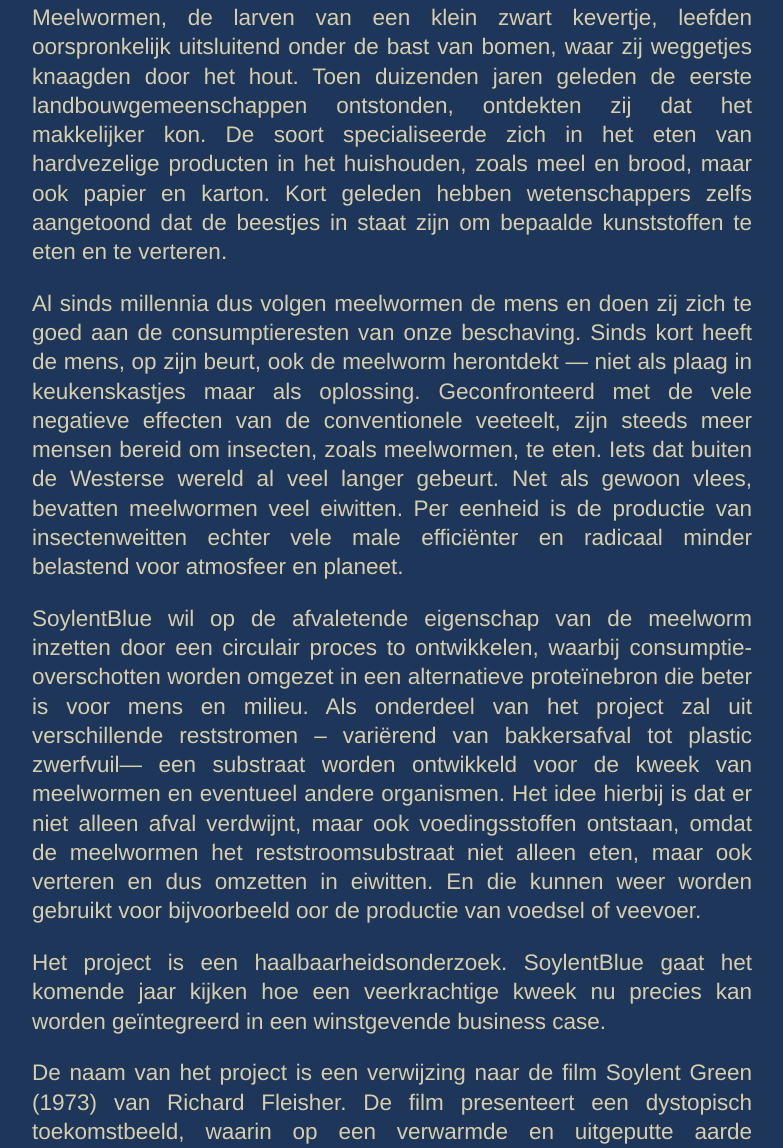
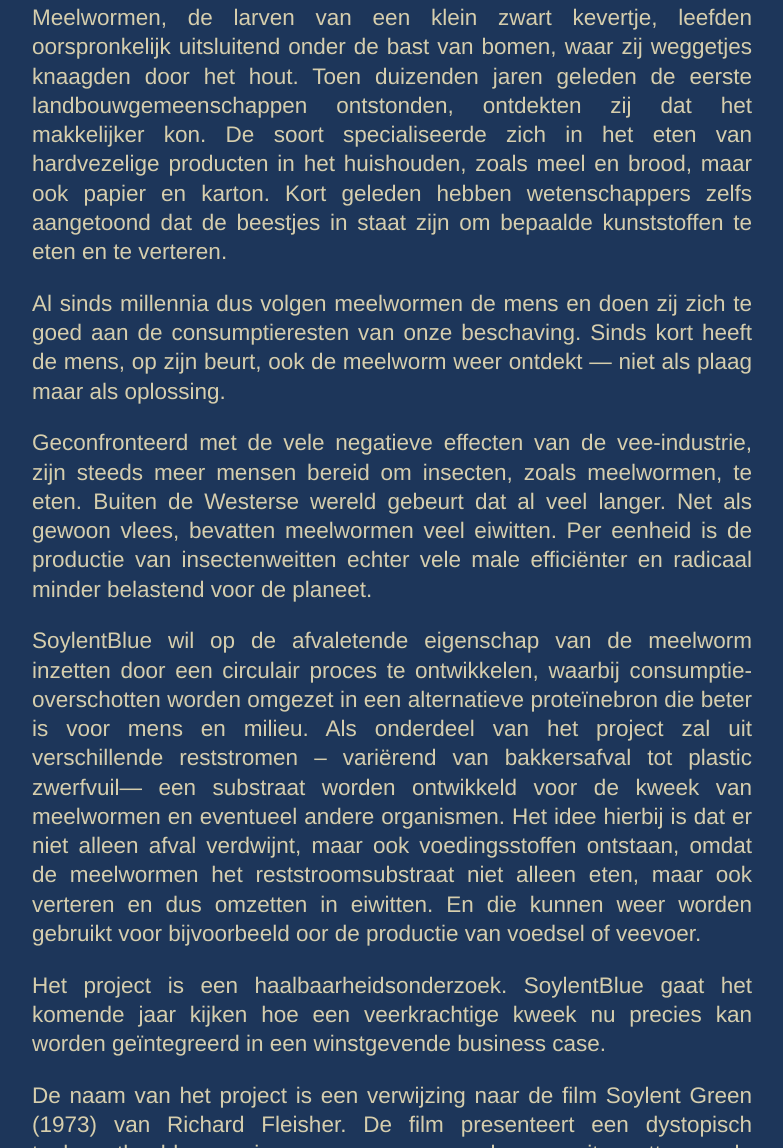
Before and after one commit to WillemFlinterman/soylentblue, a plain HTML site: page index.html in a window 1280 px wide. Shown: the part 1000-2148 px from the top of the page, without its empty margins (248-1031 px from the left). Drawn offline with Linux system fonts and the light colour scheme.

Commit message:
Update index.html

```diff
--- a/index.html
+++ b/index.html
@@ -32,14 +32,14 @@
                     kunststoffen te eten en te verteren.</p>
 
                 <p> Al sinds millennia dus volgen meelwormen de mens en doen zij zich te goed aan de consumptieresten van onze beschaving. Sinds kort heeft de mens, op zijn beurt,
-                    ook de meelworm herontdekt — niet als plaag in keukenskastjes maar als oplossing.
+                    ook de meelworm weer ontdekt — niet als plaag maar als oplossing. </p>
 
-                    Geconfronteerd met de vele negatieve effecten van de conventionele veeteelt, zijn steeds meer mensen bereid om insecten, zoals meelwormen, te eten.
-                    Iets dat buiten de Westerse wereld al veel langer gebeurt. Net als gewoon vlees, bevatten meelwormen veel eiwitten.
-                    Per eenheid is de productie van insectenweitten echter vele male efficiënter en radicaal minder belastend voor atmosfeer en planeet.
+                <p> Geconfronteerd met de vele negatieve effecten van de vee-industrie, zijn steeds meer mensen bereid om insecten, zoals meelwormen, te eten.
+                    Buiten de Westerse wereld gebeurt dat al veel langer. Net als gewoon vlees, bevatten meelwormen veel eiwitten.
+                    Per eenheid is de productie van insectenweitten echter vele male efficiënter en radicaal minder belastend voor de planeet.
                      </p>
 
-                <p> SoylentBlue wil op de afvaletende eigenschap van de meelworm inzetten door een circulair proces to
+                <p> SoylentBlue wil op de afvaletende eigenschap van de meelworm inzetten door een circulair proces te
                     ontwikkelen, waarbij consumptie-overschotten worden omgezet in een alternatieve proteïnebron die beter is voor mens en milieu.
                     Als onderdeel van het project zal uit verschillende reststromen – variërend van bakkersafval tot plastic zwerfvuil— een substraat
                     worden ontwikkeld voor de kweek van meelwormen en eventueel andere organismen. Het idee hierbij is dat er niet alleen afval verdwijnt,
```
